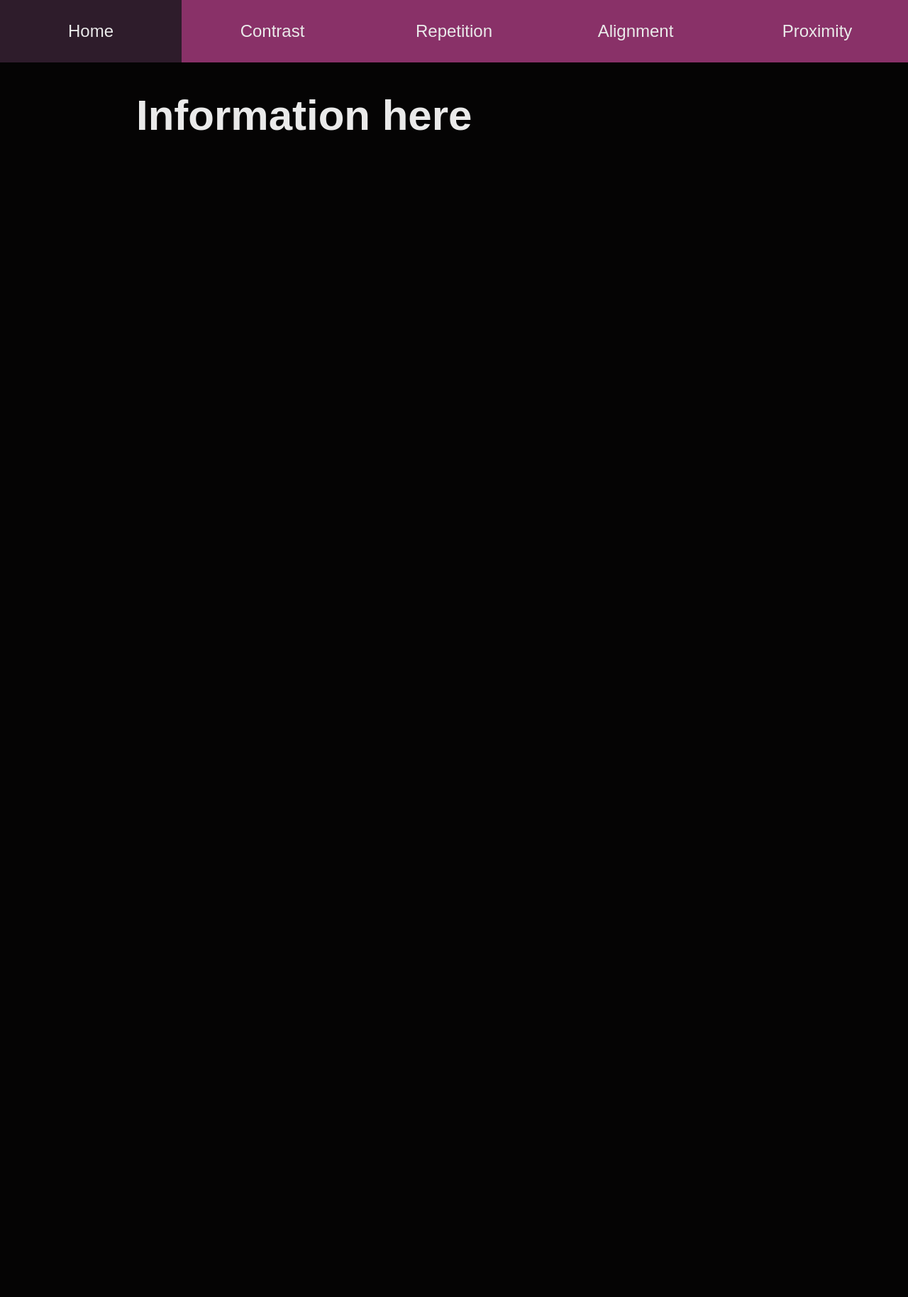
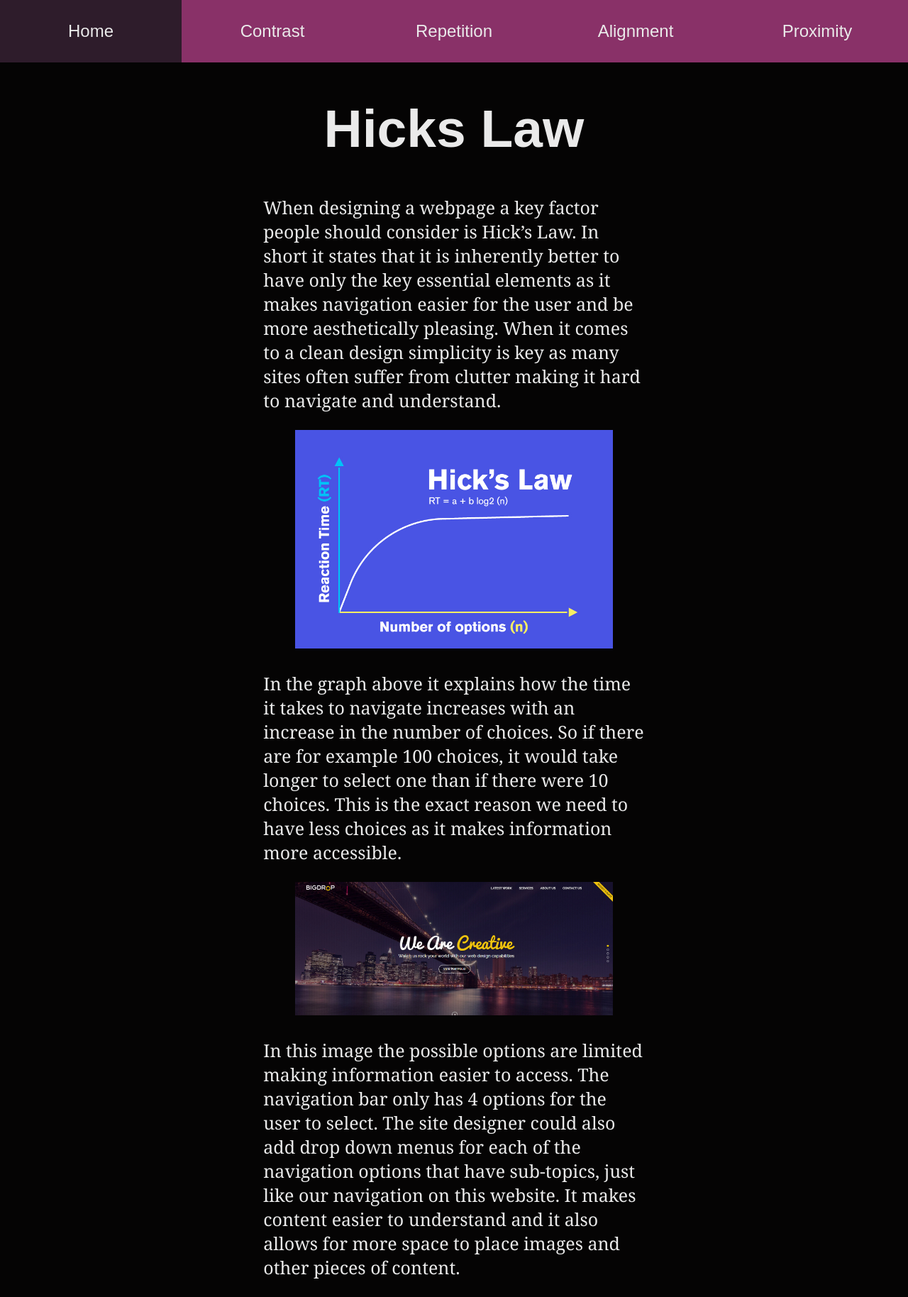
Before and after one commit to dp8523/ISTE-240-CRAP-Principles, a PHP site: page /pages/proximity/hicks_law.php in a window 1280 px wide. Shown: the whole page at 71% size. Before the commit the page ends 184 px from the top, so only its background shows below. Run offline with PHP 8.4, Linux system fonts and the light colour scheme; some web fonts are replaced.

Commit message:
Added the base content and styled my pages

```diff
--- a/assets/css/styles.css
+++ b/assets/css/styles.css
@@ -4,7 +4,7 @@ body{
     color: #EAEAEA;
     background-color: #050404;
     font-family: Kameron, Georgia, 'Times New Roman', Times, serif;
-    font-size: 20px;
+    font-size: 25px;
 }
 
 a {
@@ -127,3 +127,23 @@ section {
     background-color: #4A1942;
     padding: 10px;
 }
+
+.imgCenter{
+    display: block;
+    margin: auto;
+    width: 50%;
+}
+
+.imgCenter img{
+    width: 100%;
+}
+
+.tightText{
+    max-width: 60%;
+    margin: auto;
+}
+
+.pageTitle{
+    margin-top: 25px;
+    text-align: center;
+}
--- a/pages/proximity/hicks_law.php
+++ b/pages/proximity/hicks_law.php
@@ -3,8 +3,46 @@
 
     require_once('../../assets/inc/header.php');
 ?>
+<div class="pageTitle">
+    <h1>Hicks Law</h1>
+</div>
 
-<h1>Information here</h1>
+<div class="tightText">
+<p>
+When designing a webpage a key factor people should consider is Hick’s Law.
+In short it states that it is inherently better to have only the key essential elements as it makes navigation easier
+for the user and be more aesthetically pleasing.
+When it comes to a clean design simplicity is key as many sites often suffer from clutter making it hard to
+navigate and understand.
+</p>
+</div>
+
+<div class="imgCenter">
+    <img src="../../assets/images/hickslaw1.jpg" alt="Hicks Law graph">
+</div>
+
+<div class="tightText">
+<p>
+In the graph above it explains how the time it takes to navigate increases with an increase in the number of choices.
+So if there are for example 100 choices, it would take longer to select one than if there were 10 choices.
+This is the exact reason we need to have less choices as it makes information more accessible.
+</p>
+</div>
+
+<div class="imgCenter">
+<img src="../../assets/images/hickslaw2.jpg" alt="Webpage demonstration of Hicks Law">
+</div>
+
+<div class="tightText">
+<p>
+In this image the possible options are limited making information easier to access.
+The navigation bar only has 4 options for the user to select.
+The site designer could also add drop down menus for each of the navigation options that have sub-topics, just like our
+navigation on this website.
+It makes content easier to understand and it also allows for more space to place images and other pieces of content.
+</p>
+</div>
+
 
 <?php
     require_once("../../assets/inc/footer.php");
```
Also changed, not shown: pages/repetition/connectedness.php (+18 -1 lines), pages/repetition/movement.php (+21 -1 lines), assets/images/hickslaw1.jpg (added), assets/images/hickslaw2.jpg (added), assets/images/law.jpg (added), assets/images/movement1.gif (added).
